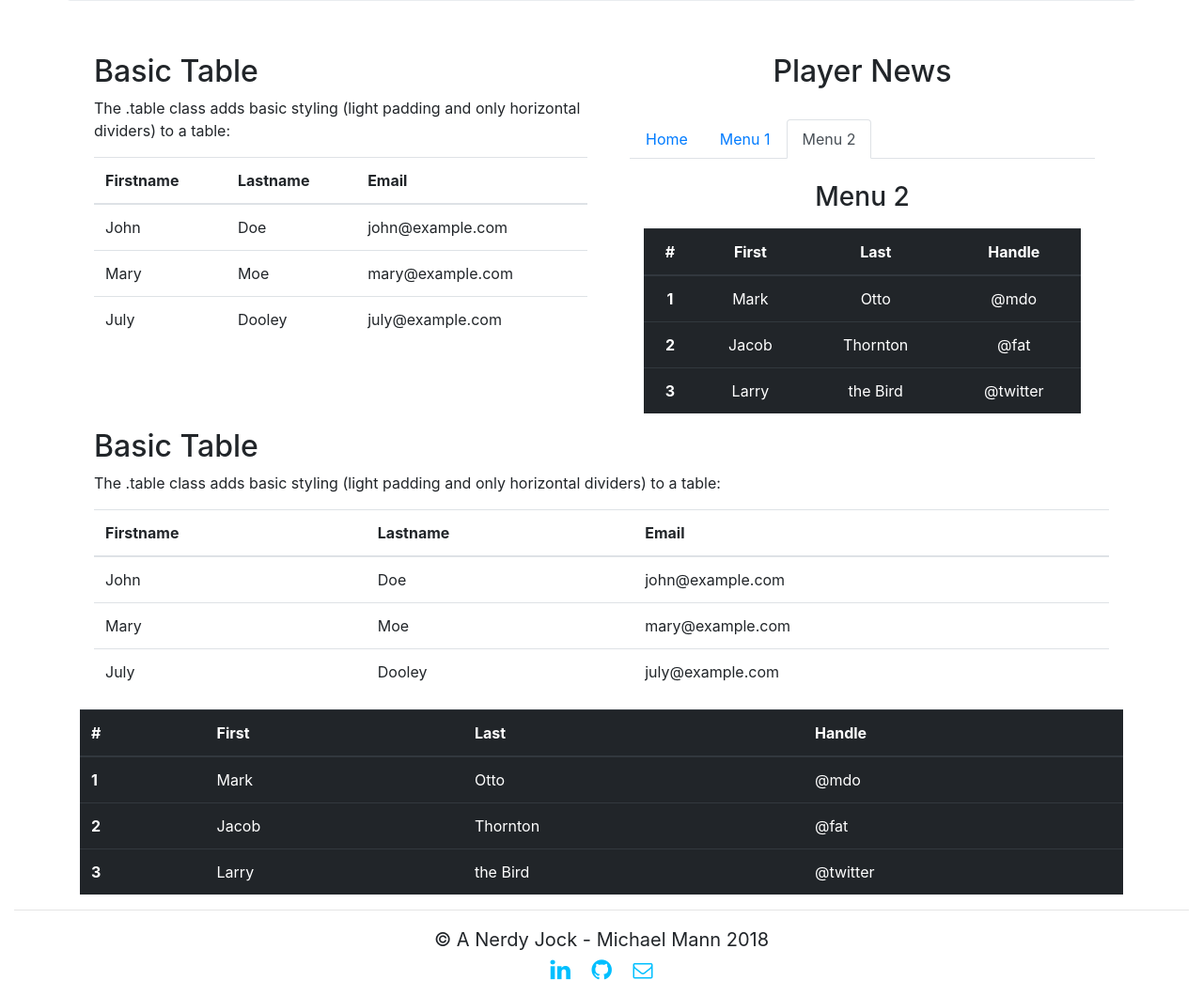
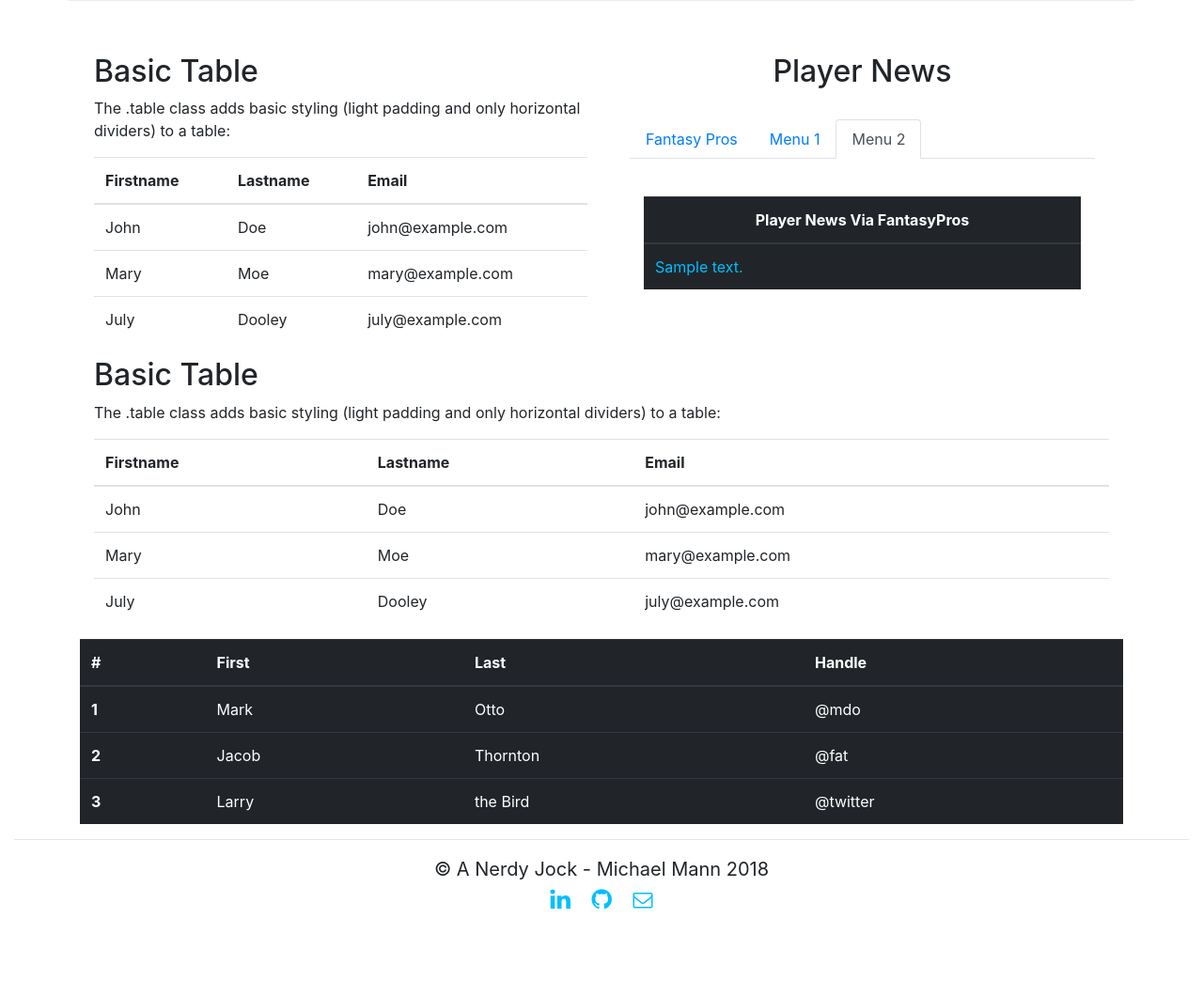
Before and after one commit to mannmik/FF2018, a Django app: template templates/home.html in a window 1280 px wide, after a click on "Menu 2". Shown: the part 449-1509 px from the top of the page at 94% size. After the commit the page ends 1417 px from the top, so only its background shows below. Run offline with Django 3.2, Linux system fonts and the light colour scheme; the template is opened without the code that fills it: most values are stand-ins (such as "Sample title", 1, 10 or a date in 2020); some libraries are stand-ins or nearby versions.

Commit message:
Added in the player news scraping function.

```diff
--- a/FF2018/views.py
+++ b/FF2018/views.py
@@ -1,14 +1,16 @@
 from django.http import HttpResponse
 from django.shortcuts import render
+from Player import web_scraper
 
 
 def Home(request):
 
     # ----------- TODO -------------
     # Web scrape player news for the player news tab
+    player_news = web_scraper.fantasy_news_scraper()
     # Web scrape from multiple sites
     # --------------------------------
-    return render(request,'home.html')
+    return render(request,'home.html', {"news":player_news})
 
 #def LogIn(request):
     #return render(request, 'userAccounts/login.html')
--- a/Player/urls.py
+++ b/Player/urls.py
@@ -3,4 +3,5 @@ from . import views
 
 urlpatterns = [
     path('cheatsheet', views.CheatSheet, name="cheatsheet"),
+    path('news', views.PlayerNews, name="playernews"),
 ]
--- a/Player/views.py
+++ b/Player/views.py
@@ -30,3 +30,9 @@ def CheatSheet(request):
 
     #link = api_services.cheat_sheet_scraper()
     return render(request, 'cheatsheet.html', {'players':players})
+
+
+def PlayerNews(request):
+    news = web_scraper.fantasy_news_scraper()
+
+    return render(request, "success.html", {"news":news})
--- a/templates/home.html
+++ b/templates/home.html
@@ -60,7 +60,7 @@
                       <!-- Nav tabs -->
                       <ul class="nav nav-tabs" role="tablist">
                         <li class="nav-item">
-                          <a class="nav-link active" data-toggle="tab" href="#home">Home</a>
+                          <a class="nav-link active" data-toggle="tab" href="#home">Fantasy Pros</a>
                         </li>
                         <li class="nav-item">
                           <a class="nav-link" data-toggle="tab" href="#menu1">Menu 1</a>
@@ -73,44 +73,43 @@
                       <!-- Tab panes -->
                       <div class="tab-content">
                         <div id="home" class="container tab-pane active"><br>
-                          <h3>HOME</h3>
-                          <p>Lorem ipsum dolor sit amet, consectetur adipisicing elit, sed do eiusmod tempor incididunt ut labore et dolore magna aliqua.</p>
+
+                          <p style="text-align:left" >
+                              {% if news %}
+
+                              <ul class="list-group list-group-flush" style="text-align:left">
+                              {% for i in news %}
+
+                               <li class="list-group-item"style="text-align:left"> <a href={{i.Link}} >{{ i.Text }}</a>  </li>
+
+                              {% endfor %}
+                              </ul>
+
+                              {% endif %}
+                          </p>
                         </div>
                         <div id="menu1" class="container tab-pane fade"><br>
                           <h3>Menu 1</h3>
                           <p>Ut enim ad minim veniam, quis nostrud exercitation ullamco laboris nisi ut aliquip ex ea commodo consequat.</p>
                         </div>
                         <div id="menu2" class="container tab-pane fade"><br>
-                          <h3>Menu 2</h3>
                           <p>
                               <table class="table table-dark">
                                   <thead>
                                     <tr>
-                                      <th scope="col">#</th>
-                                      <th scope="col">First</th>
-                                      <th scope="col">Last</th>
-                                      <th scope="col">Handle</th>
+                                      <th scope="col">Player News Via FantasyPros</th>
                                     </tr>
                                   </thead>
                                   <tbody>
+                                      {% if news %}
+                                      {% for i in news %}
                                     <tr>
-                                      <th scope="row">1</th>
-                                      <td>Mark</td>
-                                      <td>Otto</td>
-                                      <td>@mdo</td>
+                                      <td style="text-align:left">
+                                          <a style="color: deepskyblue" href={{i.Link}} target="_blank" >{{ i.Text }}</a>
+                                      </td>
                                     </tr>
-                                    <tr>
-                                      <th scope="row">2</th>
-                                      <td>Jacob</td>
-                                      <td>Thornton</td>
-                                      <td>@fat</td>
-                                    </tr>
-                                    <tr>
-                                      <th scope="row">3</th>
-                                      <td>Larry</td>
-                                      <td>the Bird</td>
-                                      <td>@twitter</td>
-                                    </tr>
+                                    {% endfor %}
+                                    {% endif %}
                                   </tbody>
                                 </table>
                           </p>
```
Also changed, not shown: Player/web_scraper.py (+32 -0 lines), UserAccount/templates/success.html (+14 -0 lines).
